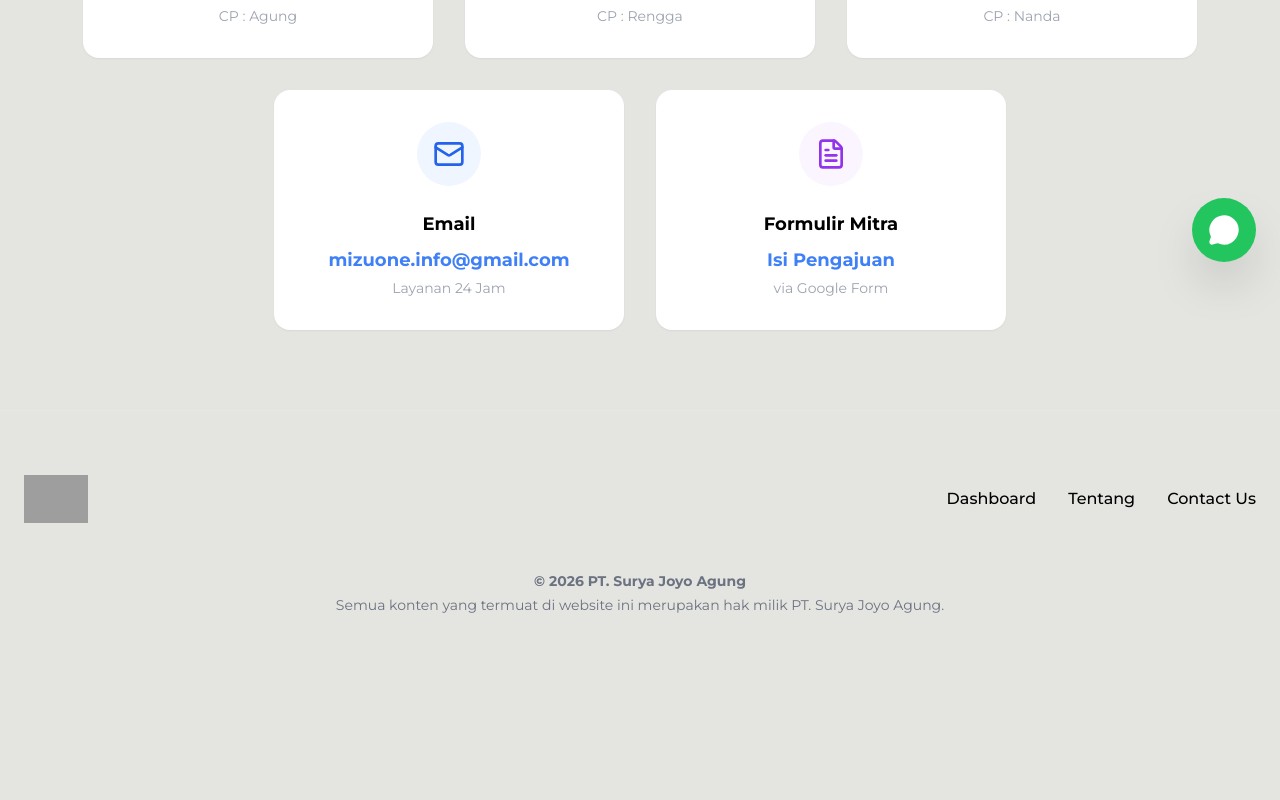
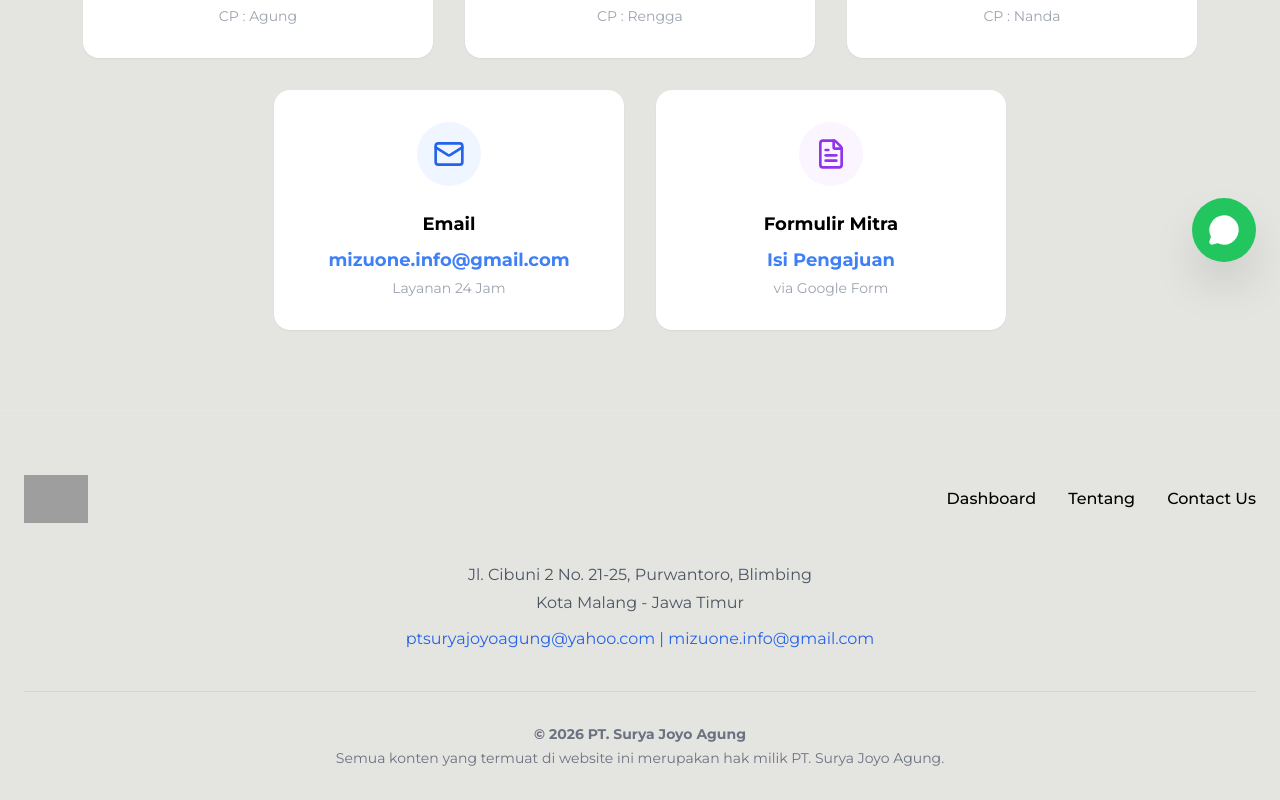
Before and after one commit to RafiwS/MizuOne-Project, a React (Vite) app in the folder mizuone-landing-page/: page /contact in a window 1280 px wide. Shown: the part 514-1314 px from the top of the page. Before the commit the page ends 1161 px from the top, so only its background shows below. Built offline with nearby package versions, Linux system fonts and the light colour scheme; grey boxes are pictures that could not be loaded.

Commit message:
Refactor Footer component layout and content
Updated footer layout and styling, including address and contact information.

```diff
--- a/mizuone-landing-page/src/components/Footer.tsx
+++ b/mizuone-landing-page/src/components/Footer.tsx
@@ -11,7 +11,7 @@ const Footer = () => {
     <>
       <footer className="bg-[#E4E4E0] pt-16 pb-8 border-t border-gray-200 relative z-10">
         <div className="max-w-7xl mx-auto px-6">
-            <div className="flex flex-col md:flex-row justify-between items-center mb-12 gap-8">
+            <div className="flex flex-col md:flex-row justify-between items-center mb-10 gap-8">
                 <img src={ASSETS.logo} alt="MizuOne Logo" className="h-12" />
                 <div className="flex gap-8 text-black font-medium">
                     <Link to="/" onClick={scrollToTop} className="hover:text-mizu-blue cursor-pointer">Dashboard</Link>
@@ -19,7 +19,14 @@ const Footer = () => {
                     <Link to="/contact" className="hover:text-mizu-blue">Contact Us</Link>
                 </div>
             </div>
-            <div className="text-center text-sm text-gray-500 flex flex-col gap-1">
+
+            <div className="text-center text-gray-600 mb-10 space-y-1">
+                <p>Jl. Cibuni 2 No. 21-25, Purwantoro, Blimbing</p>
+                <p>Kota Malang - Jawa Timur</p>
+                <p className="text-blue-600 pt-2">ptsuryajoyoagung@yahoo.com | mizuone.info@gmail.com</p>
+            </div>
+
+            <div className="text-center text-sm text-gray-500 flex flex-col gap-1 border-t border-gray-300 pt-8">
                 <p className="font-bold">
                     &copy; {new Date().getFullYear()} PT. Surya Joyo Agung
                 </p>
```
